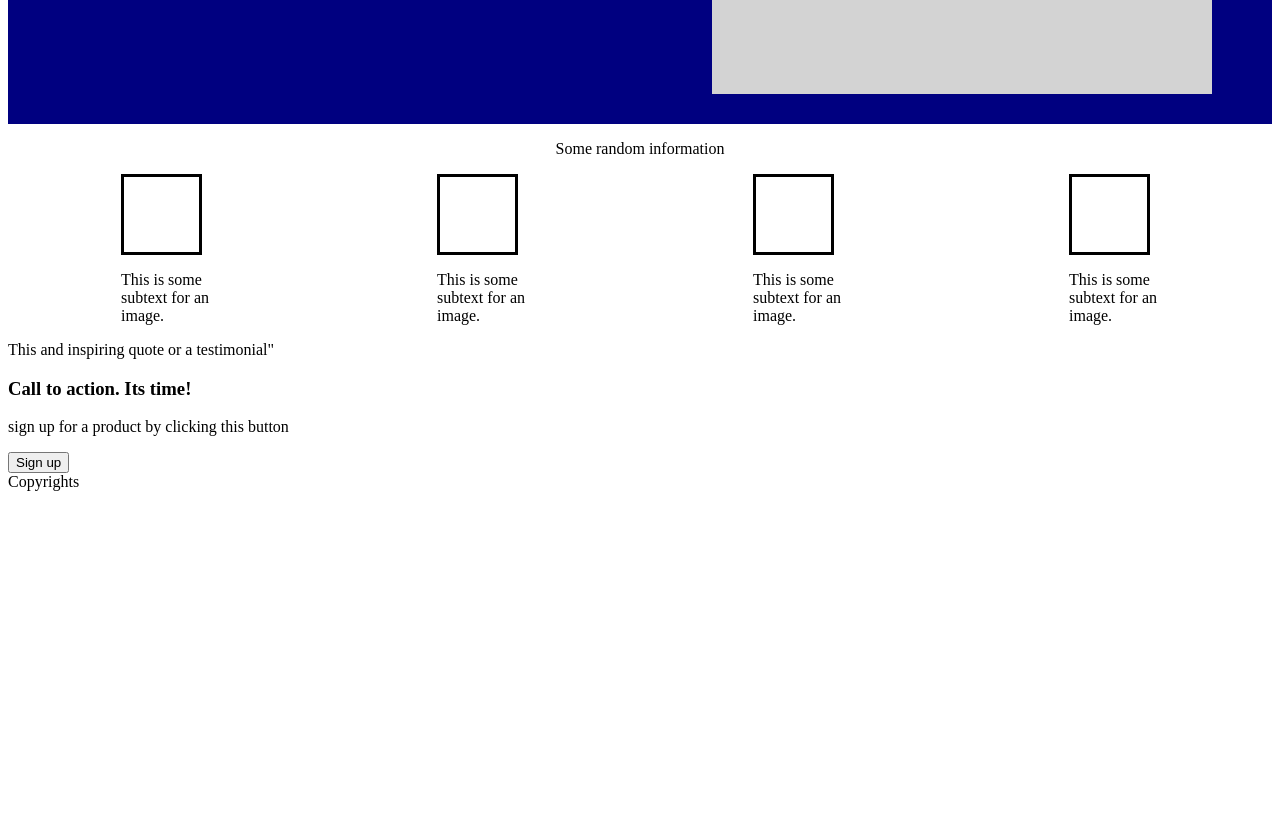
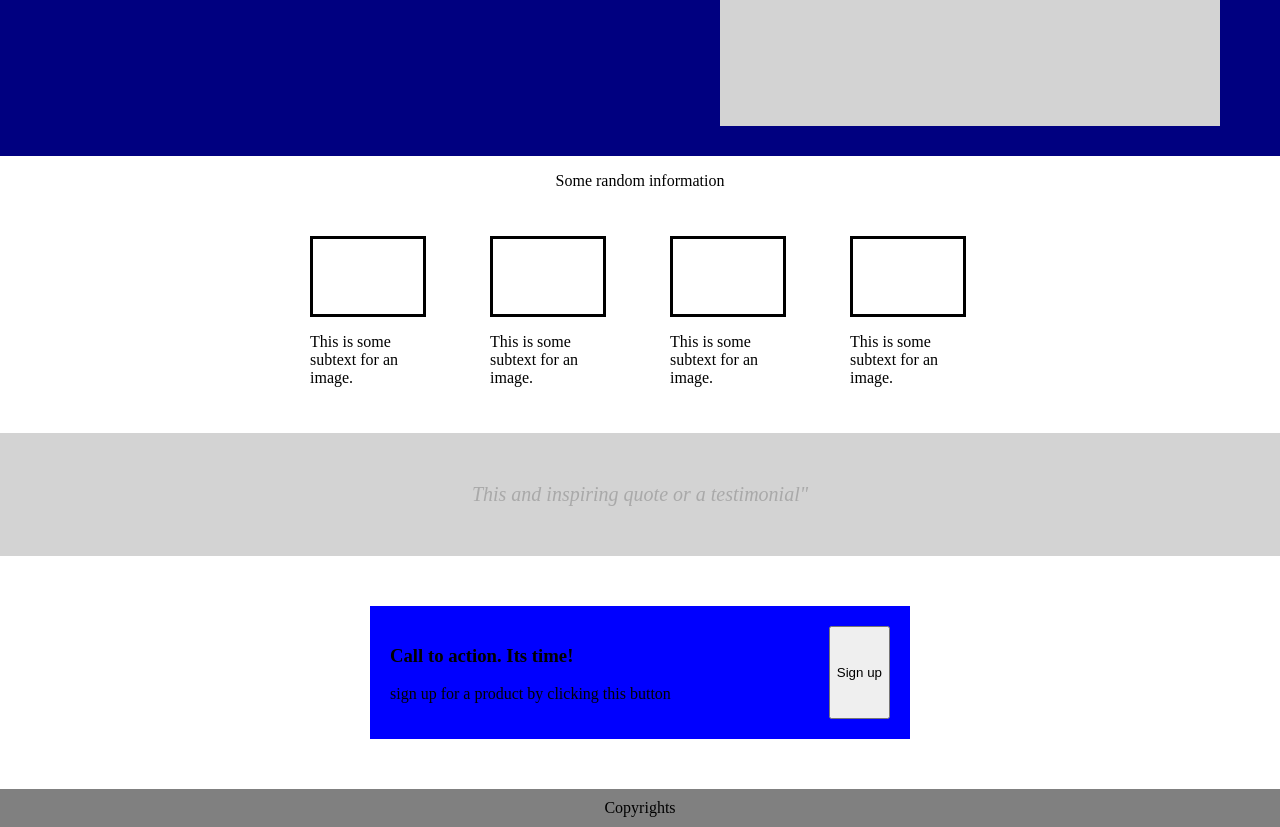
Before and after one commit to elynx146/landing-page, a plain HTML site: page index.html in a window 1280 px wide. Shown: the part 354-1181 px from the top of the page. Before the commit the page ends 853 px from the top, so only its background shows below. Drawn offline with Linux system fonts and the light colour scheme.

Commit message:
"Landing Page - Adding formating"

```diff
--- a/styles.css
+++ b/styles.css
@@ -19,6 +19,8 @@ header ul{
     margin-left: auto;
     margin-right: 30px;
 }
+
+li{margin:20px;}
 
 .heading{
     display: flex;
@@ -44,19 +46,59 @@ header ul{
 
 .infobox div{
     border-style: solid;
-    width:75px;
+    width:110px;
     height:75px;
 }
 
 .infobox{
-    width:90px;
+    width:120px;
     flex-shrink: 0;
+    margin:30px;
 }
 
 .boxes{display: flex;
-justify-content: space-around;}
+justify-content: center;}
 
 .info-heading{
    display: flex;
    justify-content: center;
 }
+
+.quote{
+    display:flex;
+    justify-content: center;
+    align-items: center;
+    flex-basis: 400px;
+    font-size: 20px;
+    font-style: italic;
+    background-color: lightgray;
+    color:darkgray;
+    padding:50px;
+}
+
+.signup{
+    display:flex;
+    justify-content: center;
+    background-color: blue;
+    width:500px;
+    margin:50px auto;
+    padding:20px;
+}
+
+.signup div{
+    margin-right: auto;
+}
+
+.signup button{
+    margin-left: auto;
+}
+
+footer{
+    display: flex;
+    background-color: grey;
+    justify-content: center;
+    align-items: center;
+    padding:10px;
+}
+
+body{margin:0px;}
```
